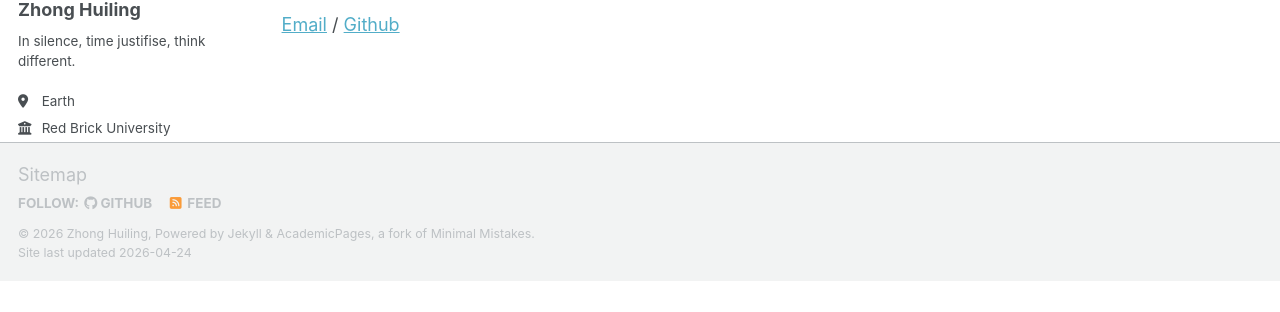
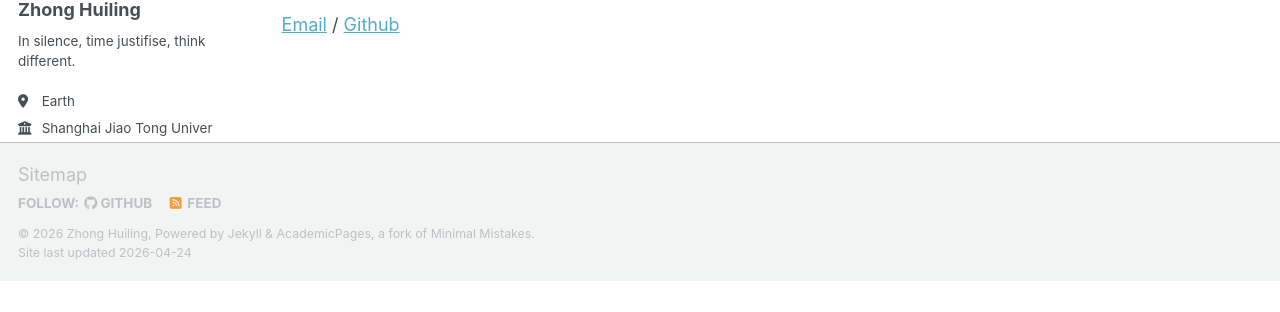
Before and after one commit to Eliaukyou/Eliaukyou.github.io, a Jekyll site: the page built from _pages/about.md, in a window 1280 px wide. Shown: the part 341-653 px from the top of the page. Built offline with Jekyll 4.4.1, drawn with Linux system fonts in a browser that asks for light colours; a script bundle is joined from its source files by our own code; library files that are not in the unit come from our copies.

Commit message:
Update employer from Red Brick University to Shanghai Jiao Tong University

```diff
--- a/_config.yml
+++ b/_config.yml
@@ -28,7 +28,7 @@ author:
   pronouns         : # example: "she/her"
   bio              : "In silence, time justifise, think different."
   location         : "Earth"
-  employer         : "Red Brick University"
+  employer         : "Shanghai Jiao Tong University"
   uri              : # URL
   email            : "zhlynn06@gmail.com"
 
```
